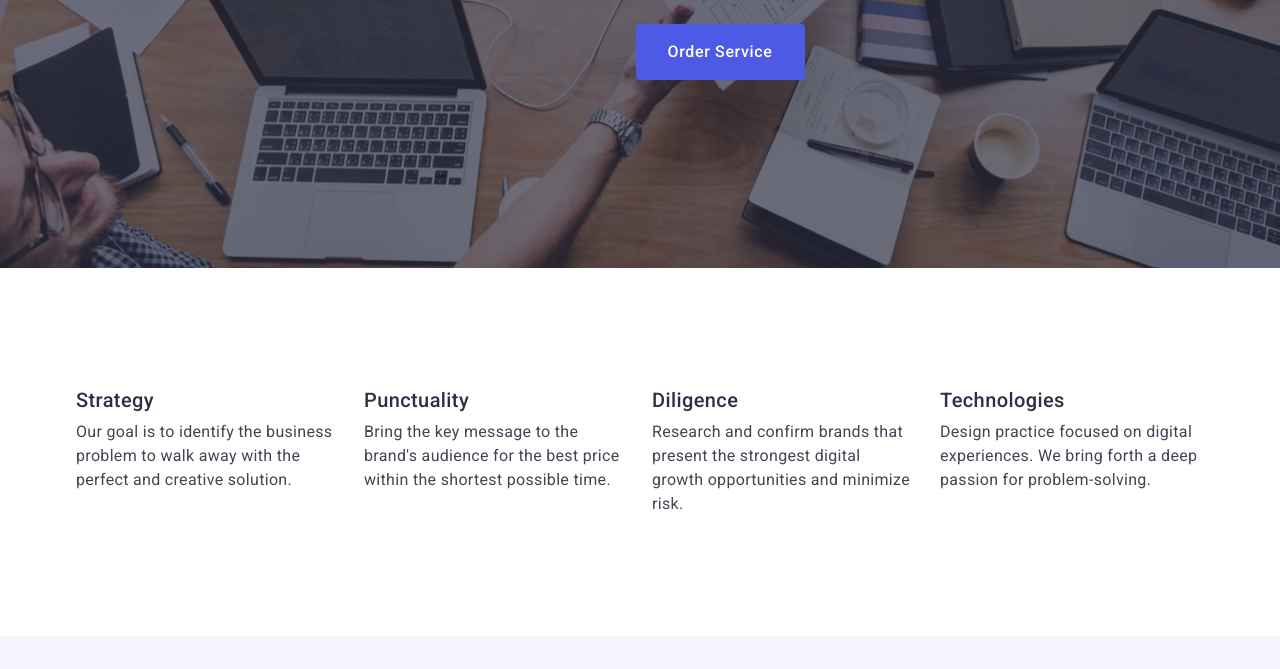
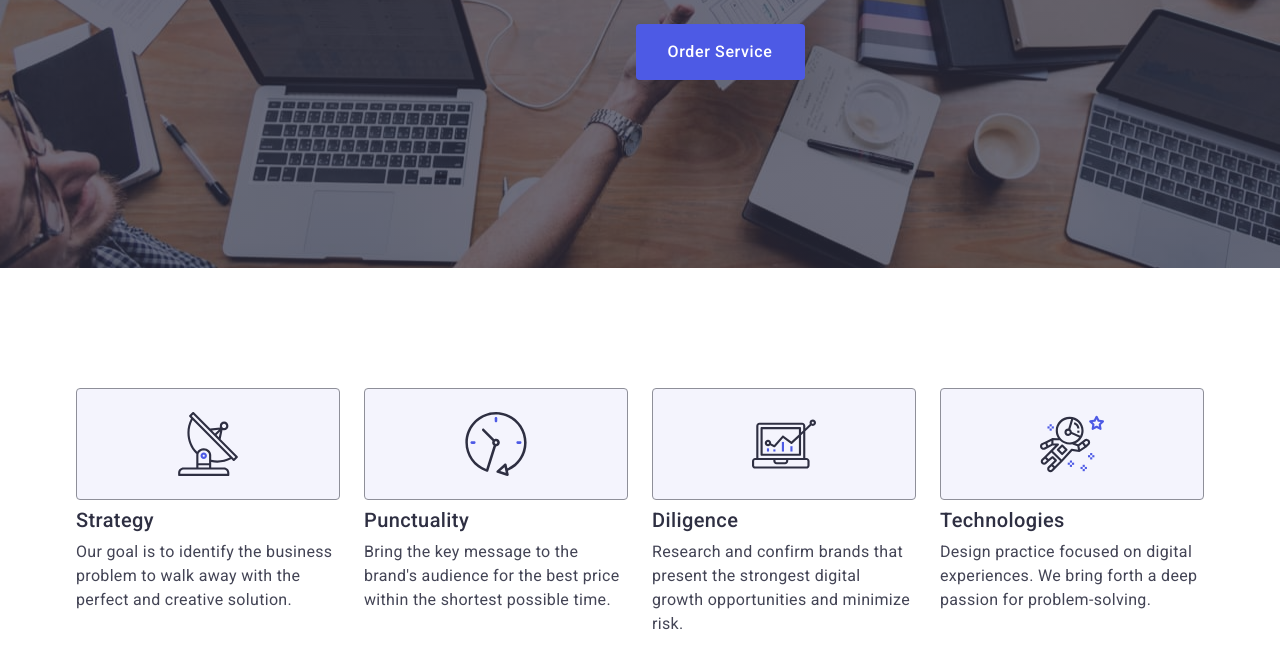
Before and after one commit to alla-novak/goit-markup-hw-04, a plain HTML site: page index.html in a window 1280 px wide. Shown: the part 405-1074 px from the top of the page. Drawn offline with nearby package versions, Linux system fonts and the light colour scheme.

Commit message:
added features icons

```diff
--- a/css/styles.css
+++ b/css/styles.css
@@ -196,7 +196,18 @@ margin-bottom: 8px
 .features-item{
    width: calc((100% - 72px) / 4);
 }
-
+.features-box{
+   border: 1px solid #8e8f99;
+      border-radius: 4px;
+      width: 264px;
+      height: 112px;
+   background-color: #f4f4fd;;
+   margin-bottom: 8px;
+   display: flex;
+}
+.features-icon{
+margin: auto;
+}
 /* -------------Team section------------- */
 
 .team-section{
--- a/index.html
+++ b/index.html
@@ -62,6 +62,11 @@
           <h2 class="transparent-title">Features</h2>
           <ul class="features-list">
             <li class="features-item">
+              <div class="features-box">
+                <svg class="features-icon" width="64" height="64">
+                  <use href="./images/icons.svg#icon-antenna"></use>
+                </svg>
+              </div>
               <h3 class="features-title">Strategy</h3>
               <p class="features-dscr">
                 Our goal is to identify the business problem to walk away with
@@ -69,6 +74,11 @@
               </p>
             </li>
             <li class="features-item">
+              <div class="features-box">
+                <svg class="features-icon" width="64" height="64">
+                  <use href="/images/icons.svg#icon-clock"></use>
+                </svg>
+              </div>
               <h3 class="features-title">Punctuality</h3>
               <p class="features-dscr">
                 Bring the key message to the brand's audience for the best price
@@ -76,6 +86,11 @@
               </p>
             </li>
             <li class="features-item">
+              <div class="features-box">
+                <svg class="features-icon" width="64" height="64">
+                  <use href="./images/icons.svg#icon-diagram"></use>
+                </svg>
+              </div>
               <h3 class="features-title">Diligence</h3>
               <p class="features-dscr">
                 Research and confirm brands that present the strongest digital
@@ -83,6 +98,11 @@
               </p>
             </li>
             <li class="features-item">
+              <div class="features-box">
+                <svg class="features-icon" width="64" height="64">
+                  <use href="/images/icons.svg#icon-astronaut"></use>
+                </svg>
+              </div>
               <h3 class="features-title">Technologies</h3>
               <p class="features-dscr">
                 Design practice focused on digital experiences. We bring forth a
```
Also changed, not shown: images/icons.svg (added).
